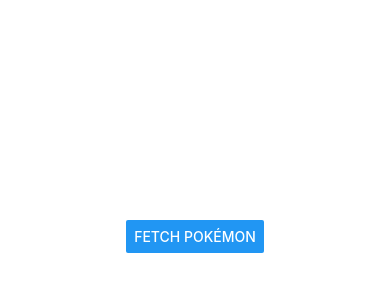
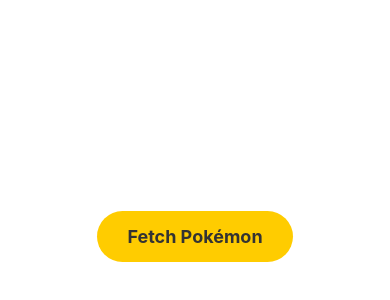
Before and after one commit to Namedoga/cpan213-assignment-2-4, a React Native app: screen / in a window 390 px wide. Shown: the part 186-486 px from the top of the page. Built offline with nearby package versions, Linux system fonts and the light colour scheme.

Commit message:
Update ProgressScreen.js
- Import TouchableOpacity instead of Button
- Replace Button with TouchableOpacity and Text
- Add customBtn and customBtnTxt to styles

```diff
--- a/screens/ProgressScreen.js
+++ b/screens/ProgressScreen.js
@@ -1,5 +1,5 @@
 import React, { useState } from 'react';
-import { View, Text, Button, ActivityIndicator, StyleSheet, Image } from 'react-native';
+import { View, Text, ActivityIndicator, StyleSheet, Image, TouchableOpacity } from 'react-native';
 
 export default function ProgressScreen() {
   const [loading, setLoading] = useState(false);
@@ -15,7 +15,10 @@
 
   return (
     <View style={styles.container}>
-      <Button title="Fetch Pokémon" onPress={fetchAPI} />
+
+      <TouchableOpacity style={styles.customBtn} onPress={fetchAPI}>
+        <Text style={styles.customBtnTxt}>Fetch Pokémon</Text>
+      </TouchableOpacity>
 
       {loading && <ActivityIndicator size="large" style={{ marginTop: 20 }} />}
 
@@ -36,6 +39,8 @@
 
 const styles = StyleSheet.create({
   container: { flex: 1, justifyContent: "center", alignItems: "center" },
+  customBtn: { backgroundColor: "#ffcc00", paddingVertical: 15, paddingHorizontal: 30, borderRadius: 30, elevation: 3 },
+  customBtnTxt: { fontSize: 18, fontWeight: "bold", color: "#333" },
   card: { marginTop: 20, alignItems: "center" },
   name: { fontSize: 24, fontWeight: "bold", marginBottom: 10 },
   info: { fontSize: 16, marginTop: 5 }
```
